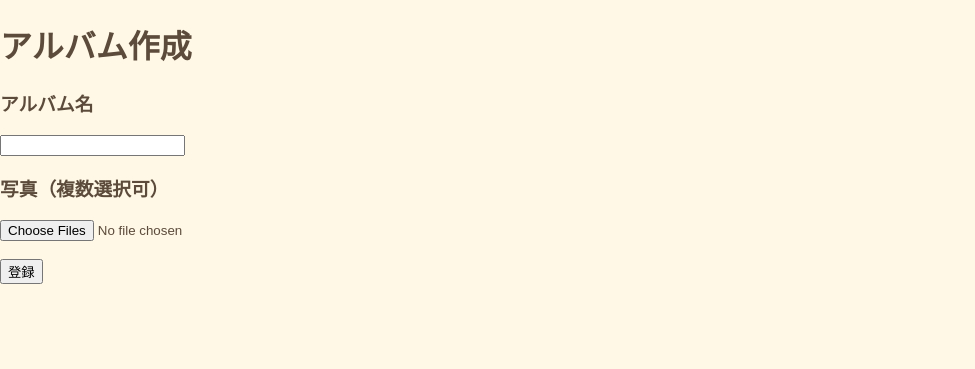
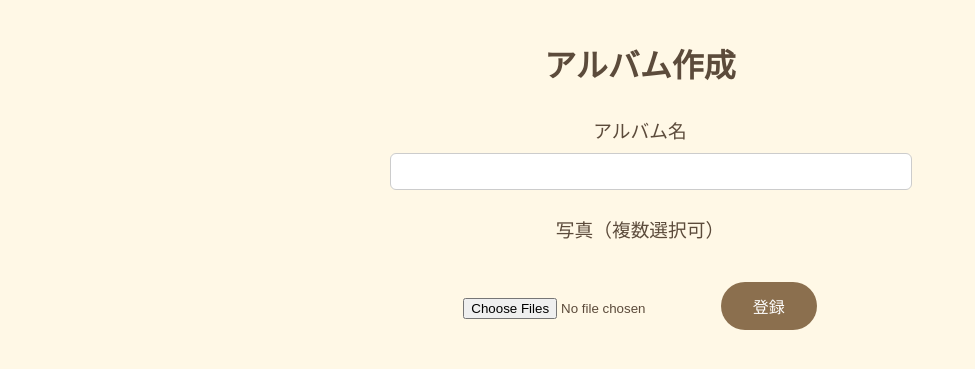
Before and after one commit to Kyounopopi/tiisanaproject, a Django app: page /create/ in a window 1280 px wide. Shown: the part 55-424 px from the top of the page, without its empty margins (0-975 px from the left). Run offline with Django 5.2, Linux system fonts and the light colour scheme; the visitor is signed in with stand-in values (Sample User, id 1).

Commit message:
ページデザイン修正

```diff
--- a/tiisanaproject/albumapp/templates/album_create.html
+++ b/tiisanaproject/albumapp/templates/album_create.html
@@ -1,6 +1,52 @@
 {% extends "base.html" %}
 
 {% block contents %}
+
+<style>
+.album-container {
+    max-width: 500px;
+    margin: 40px auto;
+    text-align: center;
+}
+
+.album-container h1 {
+    margin-bottom: 30px;
+}
+
+.album-container h3 {
+    margin-top: 25px;
+    margin-bottom: 10px;
+    font-weight: normal;
+}
+
+.album-container input[type="text"] {
+    width: 100%;
+    padding: 10px;
+    border-radius: 6px;
+    border: 1px solid #ccc;
+}
+
+.album-container input[type="file"] {
+    margin-top: 10px;
+}
+
+.album-container button {
+    margin-top: 30px;
+    padding: 12px 32px;
+    font-size: 16px;
+    border: none;
+    border-radius: 24px;
+    background-color: #8b6f4e;
+    color: #fff;
+    cursor: pointer;
+}
+
+.album-container button:hover {
+    background-color: #6f563c;
+}
+</style>
+
+<div class="album-container">
     <h1>アルバム作成</h1>
 
     <form
@@ -8,7 +54,6 @@
         action="{% url 'albumapp:album_create' %}"
         enctype="multipart/form-data"
     >
-
         {% csrf_token %}
 
         <h3>アルバム名</h3>
@@ -17,7 +62,8 @@
         <h3>写真（複数選択可）</h3>
         {{ photo_form.images }}
 
-    <br><br>
         <button type="submit">登録</button>
     </form>
+</div>
+
 {% endblock %}
```
Also changed, not shown: tiisanaproject/albumapp/templates/album_list.html (+54 -4 lines). Lines whose indentation alone changed are shown as unchanged.
